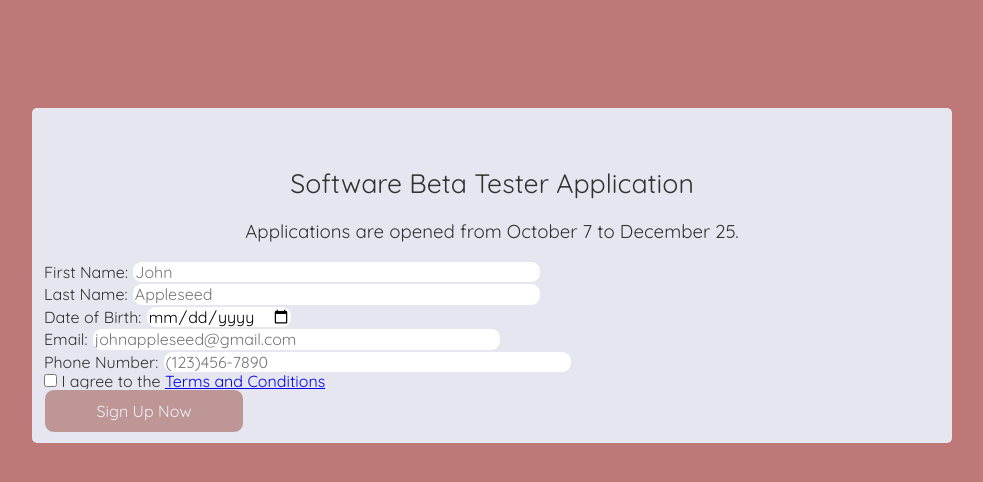
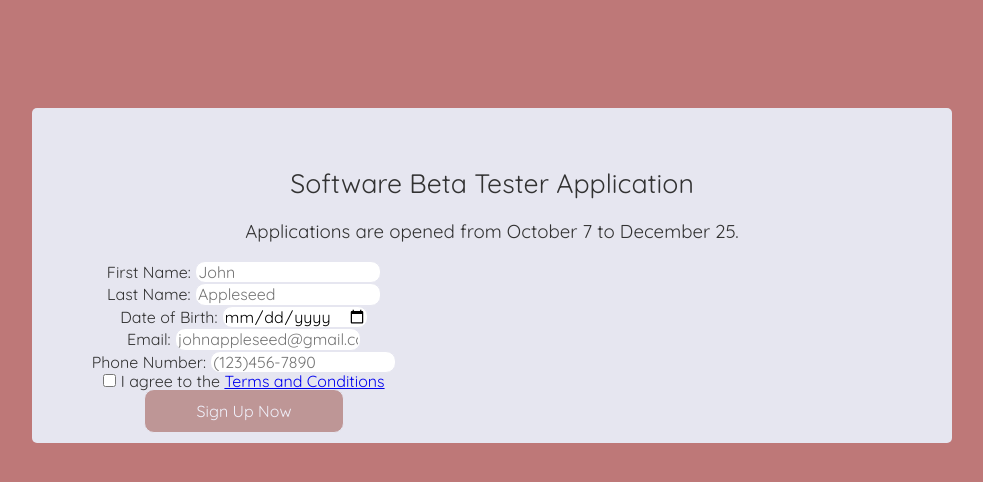
Before and after one commit to ITMD-362-Organization/Project1, a plain HTML site: page index.html in a window 1280 px wide. Shown: the whole page, without its empty margins (148-1131 px from the left). Drawn offline with Linux system fonts and the light colour scheme.

Commit message:
Update style.css

```diff
--- a/css/style.css
+++ b/css/style.css
@@ -59,6 +59,10 @@ input {
     padding: 0;
 }
 
+.container {
+    width: 400px;
+    text-align: center;
+}
 
 @media only screen and (max-width: 400px) {
     fieldset {
```
